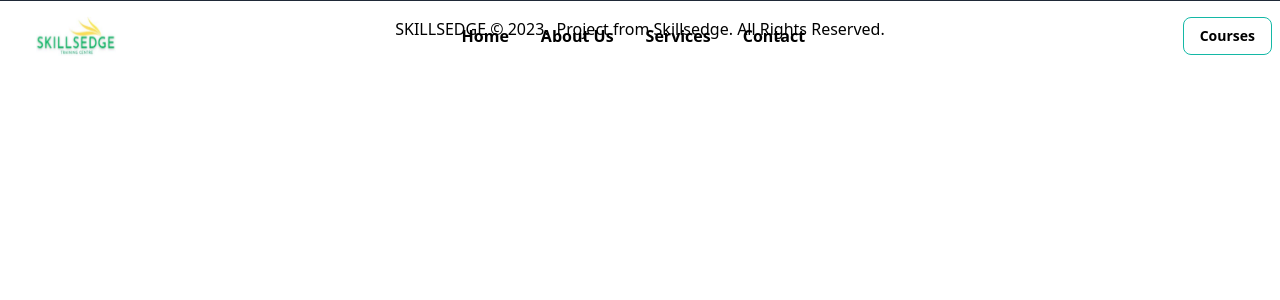
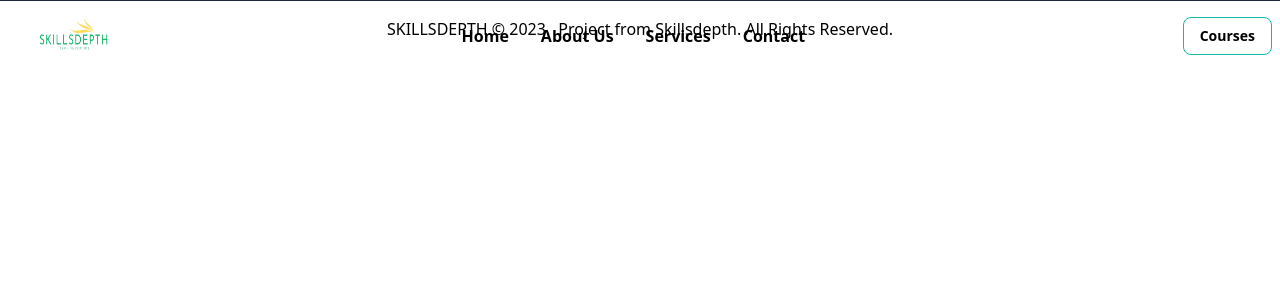
Before and after one commit to Farhern/Skillsdepth.ltd, a React (Create React App) app: page /copyright in a window 1280 px wide. Shown: the top 300 px of the page. Built offline with nearby package versions, Linux system fonts and the light colour scheme.

Commit message:
changed the name of the company

```diff
--- a/src/components/Container/About.jsx
+++ b/src/components/Container/About.jsx
@@ -13,10 +13,10 @@ const About = () => {
           <div>
             <h1 className='font-bold text-xl text-center mb-3'>INTRODUCTION</h1>
             <p className='text-sm mb-2 text-gray-700 leading-7'>
-            <span className='font-bold text-black'>Skillsedge</span> is a forward-thinking training institution dedicated to providing
+            <span className='font-bold text-black'>Skillsdepth</span> is a forward-thinking training institution dedicated to providing
             modern and practical training solutions. It caters to young and aspiring professionals,
             offering them the tools and knowledge necessary to excel in a rapidly evolving global
-            landscape. <span className='font-bold text-black'>Skillsedge</span> is dedicated to creating a positive impact by nurturing
+            landscape. <span className='font-bold text-black'>Skillsdepth</span> is dedicated to creating a positive impact by nurturing
             the skills and talents of the next generation of professionals, and by doing so,
             contributing to the development of the workforce and the economy in Kenya and the
             region.
--- a/src/components/Container/Copyright.jsx
+++ b/src/components/Container/Copyright.jsx
@@ -4,9 +4,9 @@ const Copyright = () => {
   return (
     <footer className="flex justify-center items-center py-4 text-black text-md border-t border-gray-800">
       <span className="flex items-center">
-        SKILLSEDGE &copy; {new Date().getFullYear()}.
+        SKILLSDEPTH &copy; {new Date().getFullYear()}.
         <span className="ml-2 font-normal">
-          Project from Skillsedge. All Rights Reserved.
+          Project from Skillsdepth. All Rights Reserved.
         </span>
       </span>
     </footer>
--- a/src/components/Container/Footer.jsx
+++ b/src/components/Container/Footer.jsx
@@ -39,7 +39,7 @@ const Footer = () => {
                     src={envelope}
                     alt="/"
                   />
-                    <span className='mt-5'>Skillsedgetrainingltd@gmail.com</span>
+                    <span className='mt-5'>Skillsdepthtraining@gmail.com</span>
                 </p>
                 <p className='flex items-center'>
                   <img
--- a/src/components/Container/Home.jsx
+++ b/src/components/Container/Home.jsx
@@ -15,7 +15,7 @@ const Home = () => {
               Providing <br /> modern and practical <br /> training solutions
             </div>
             <p className='text-sm leading-7 text-gray-500 max-w-sm'>
-            Skillsedge is
+            Skillsdepth is
             dedicated to creating a positive impact by nurturing the skills and talents of the next generation of
             professionals.
             </p>
--- a/src/components/Container/Services.jsx
+++ b/src/components/Container/Services.jsx
@@ -10,7 +10,7 @@ const Services = () => {
            We offer the <span className='text-teal-500'>best Courses</span>
         </div>
           <p className="text-sm text-gray-700 leading-7 max-w-[700px] mx-auto">
-            The Skillsedge offers a curated selection of courses designed to help you master in-demand skills and
+            The Skillsdepth offers a curated selection of courses designed to help you master in-demand skills and
             advance your career. Whether you're looking to boost your technical expertise, refine your leadership abilities,
             or unlock your creative potential, we have courses for you.
            </p>
--- a/src/components/Navbar/Navbar.jsx
+++ b/src/components/Navbar/Navbar.jsx
@@ -5,7 +5,7 @@ import MobileNavLinks from './MobileNavLinks';
 import NavLink from './NavLink';
 import { motion } from "framer-motion";
 // import logo from "../../assets/logo.jpg";
-import skillsedge2 from "../../assets/skillsedge2.png";
+import skilldepth from "../../assets/skilldepth.png";
 import { Outlet } from 'react-router-dom';
 
  const Navbar = () => {
@@ -38,7 +38,7 @@ import { Outlet } from 'react-router-dom';
              <div className='text-xl ml-7 cursor-pointer'>
                  <img
                  className='w-20 h-10'
-                 src={skillsedge2}
+                 src={skilldepth}
                  alt=""
                  />
              </div>
--- a/src/components/Pages/Courses.jsx
+++ b/src/components/Pages/Courses.jsx
@@ -18,7 +18,7 @@ const Courses = () => {
             </h3>
             <p className='leading-7 text-gray-500'>
                Whether you're a seasoned professional seeking to refine your expertise or
-               a curious beginner embarking on a new journey, <span className='font-bold'>Skillsedge</span> has something for you.
+               a curious beginner embarking on a new journey, <span className='font-bold'>Skillsdepth</span> has something for you.
                Our courses are meticulously crafted by industry veterans, packed with practical insights,
                and delivered in engaging formats that make learning a joy.
             </p>
```
Also changed, not shown: src/assets/skilldepth.png (added), src/assets/skillsedge.png (deleted).
